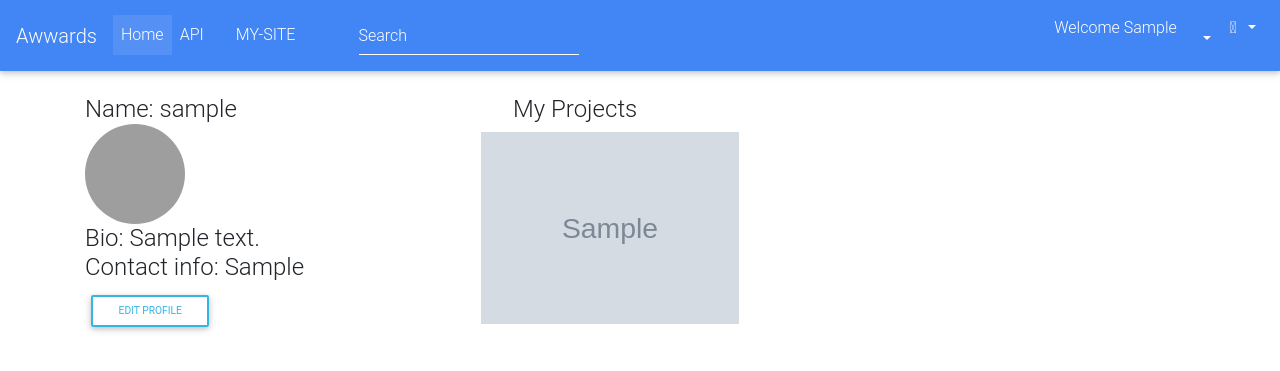
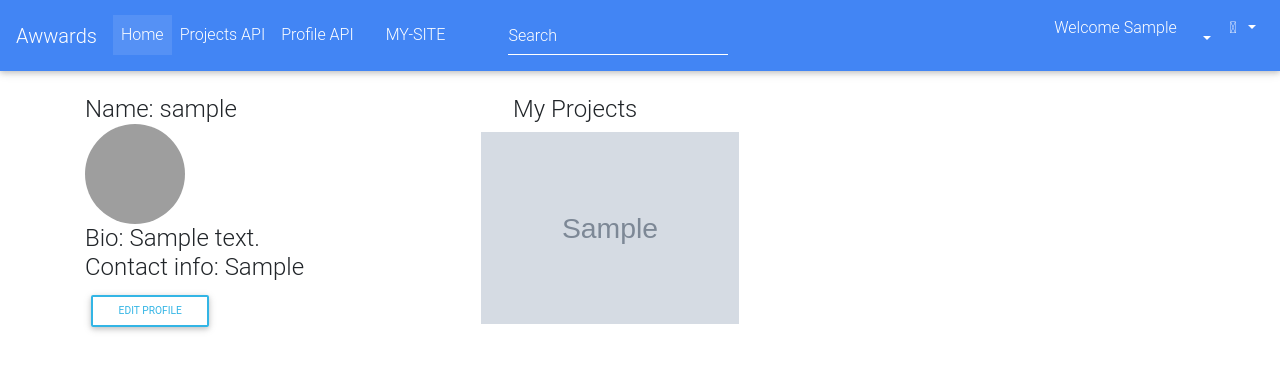
Before and after one commit to MungaiKeren/Awwards-Clone, a Django app: page /profile/ in a window 1280 px wide. Shown: the top 371 px of the page. Run offline with Django 3.2, Linux system fonts and the light colour scheme; a user stored in the database is signed in; tables that the repository leaves empty hold one stand-in row (values such as "Sample post"); grey boxes marked "Sample" are stand-in pictures; some libraries are stand-ins or nearby versions; grey boxes are pictures that could not be loaded.

Commit message:
This commit adds profile and project api routes to nav bar

```diff
--- a/mysite/templates/navbar.html
+++ b/mysite/templates/navbar.html
@@ -47,7 +47,10 @@
         </a>
       </li>
       <li class="nav-item">
-        <a class="nav-link" href="/api/projects">API</a>
+        <a class="nav-link" href="/api/projects/?format=json">Projects API</a>
+      </li>
+      <li class="nav-item">
+        <a class="nav-link" href="/profile_api/profiles/?format=json">Profile API</a>
       </li>
       <li class="nav-item">
         <a class="nav-link" href="/profiles_api/"></a>
--- a/mysite/views.py
+++ b/mysite/views.py
@@ -11,7 +11,7 @@ from rest_framework.views import APIView
 from rest_framework.response import Response
 from .serializers import ProjectSerializer, ProfileSerializer
 import datetime as dt
-from rest_framework import viewsets
+from rest_framework import viewsets, permissions
 
 
 # Create your views here.
@@ -25,6 +25,7 @@ class ProjectView(APIView):
 class ProfileView(viewsets.ModelViewSet):
     queryset = Profile.objects.all()
     serializer_class = ProfileSerializer
+    permission_classes = (permissions.IsAuthenticatedOrReadOnly,)
 
 
 def index(request):
```
